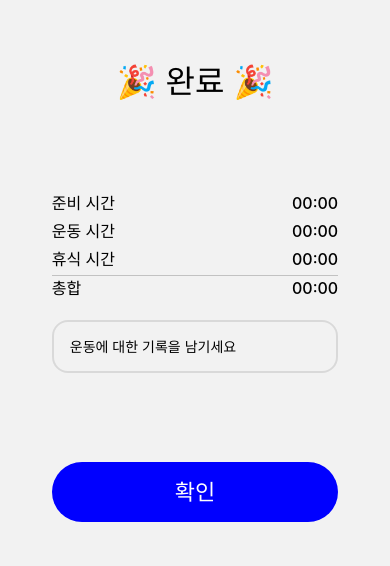
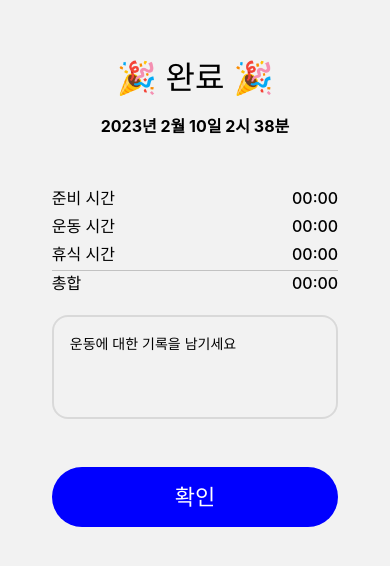
Before and after one commit to dev2820/TBT, a React Native app: screen /Finish in a window 390 px wide. Shown: the part 130-696 px from the top of the page. Built offline with nearby package versions, Linux system fonts and the light colour scheme.

Commit message:
feature/ Finish 페이지 시간 정보 추가 & TextInput 스타일 정리

```diff
--- a/src/screens/FinishPage.js
+++ b/src/screens/FinishPage.js
@@ -3,6 +3,7 @@ import { Text, View, StyleSheet, TextInput } from "react-native";
 import { Page, Divider, FilledButton } from "@components/views";
 import { usePhaseStore } from "@store/phaseStore";
 import formatTime from "@utils/formatTime";
+import formatDate from "@utils/formatDate";
 import globalStyle from "@assets/globalStyle";
 import THEME from "@constants/THEME";
 
@@ -18,6 +19,9 @@ const TimerPage = ({ navigation }) => {
       <View style={styles.center}>
         <Text style={[globalStyle.HEADING_LARGE, styles.title]}>
           🎉 완료 🎉
+        </Text>
+        <Text style={[globalStyle.TITLE_MEDIUM, styles.date]}>
+          {formatDate(new Date())}
         </Text>
         <View style={styles.result}>
           <View style={styles.item}>
@@ -46,6 +50,8 @@ const TimerPage = ({ navigation }) => {
             </Text>
           </View>
           <TextInput
+            multiline
+            numberOfLines={4}
             style={styles.memo}
             placeholder={"운동에 대한 기록을 남기세요"}
           ></TextInput>
@@ -67,12 +73,16 @@ const styles = StyleSheet.create({
     alignItems: "center",
     justifyContent: "center",
   },
+  date: {
+    fontWeight: "700",
+  },
   center: {
     width: "100%",
     alignItems: "center",
   },
   title: {
     textAlign: "center",
+    marginBottom: 16,
   },
   item: {
     flexDirection: "row",
@@ -81,7 +91,7 @@ const styles = StyleSheet.create({
   },
   result: {
     width: "80%",
-    height: 360,
+    marginVertical: 48,
     justifyContent: "center",
   },
   memo: {
@@ -90,6 +100,8 @@ const styles = StyleSheet.create({
     borderWidth: 2,
     borderRadius: 16,
     padding: 16,
+    textAlign: "left",
+    textAlignVertical: "top",
   },
   confirm: {
     width: "80%",
--- /dev/null
+++ b/src/utils/formatDate.js
@@ -0,0 +1,10 @@
+const formatDate = (date) => {
+  const yyyy = date.getFullYear();
+  const mm = date.getMonth() + 1;
+  const dd = date.getDate();
+  const h = date.getHours();
+  const m = date.getMinutes();
+
+  return `${yyyy}년 ${mm}월 ${dd}일 ${h}시 ${m}분`;
+};
+export default formatDate;
```
